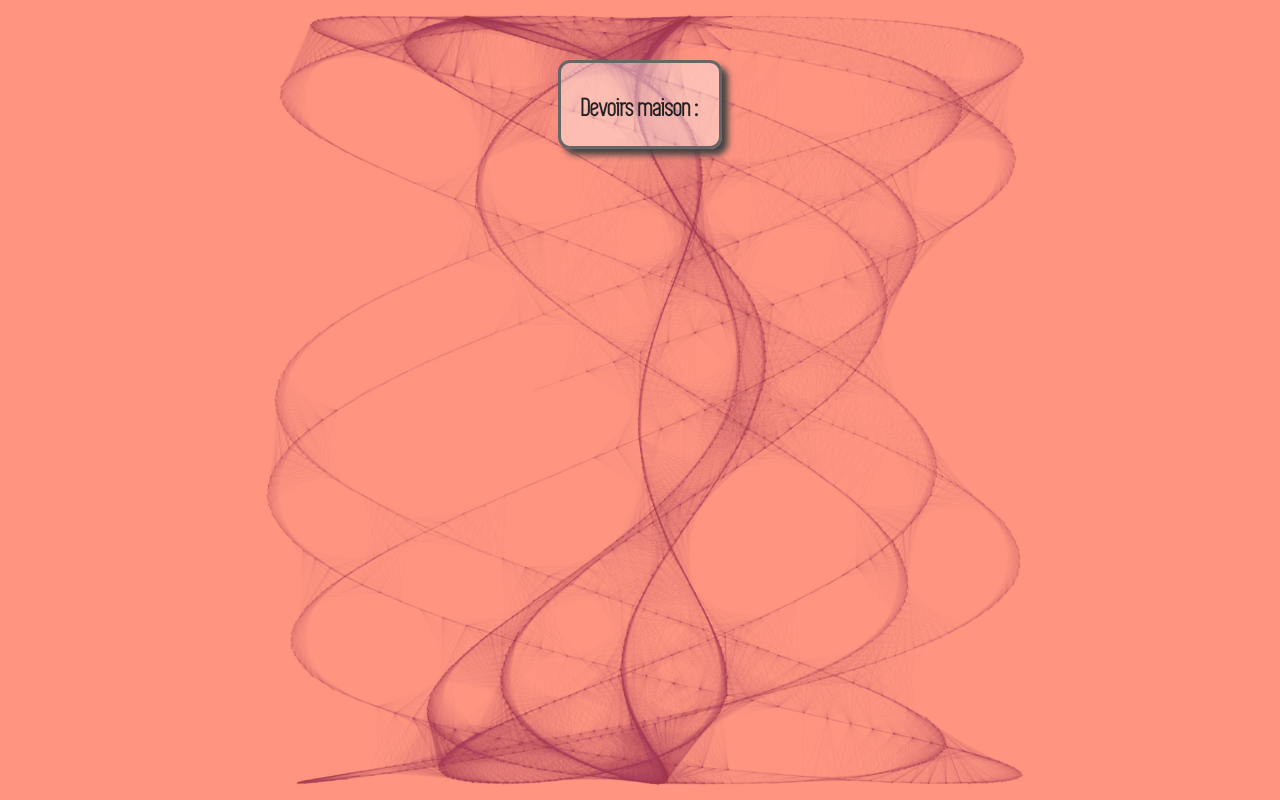
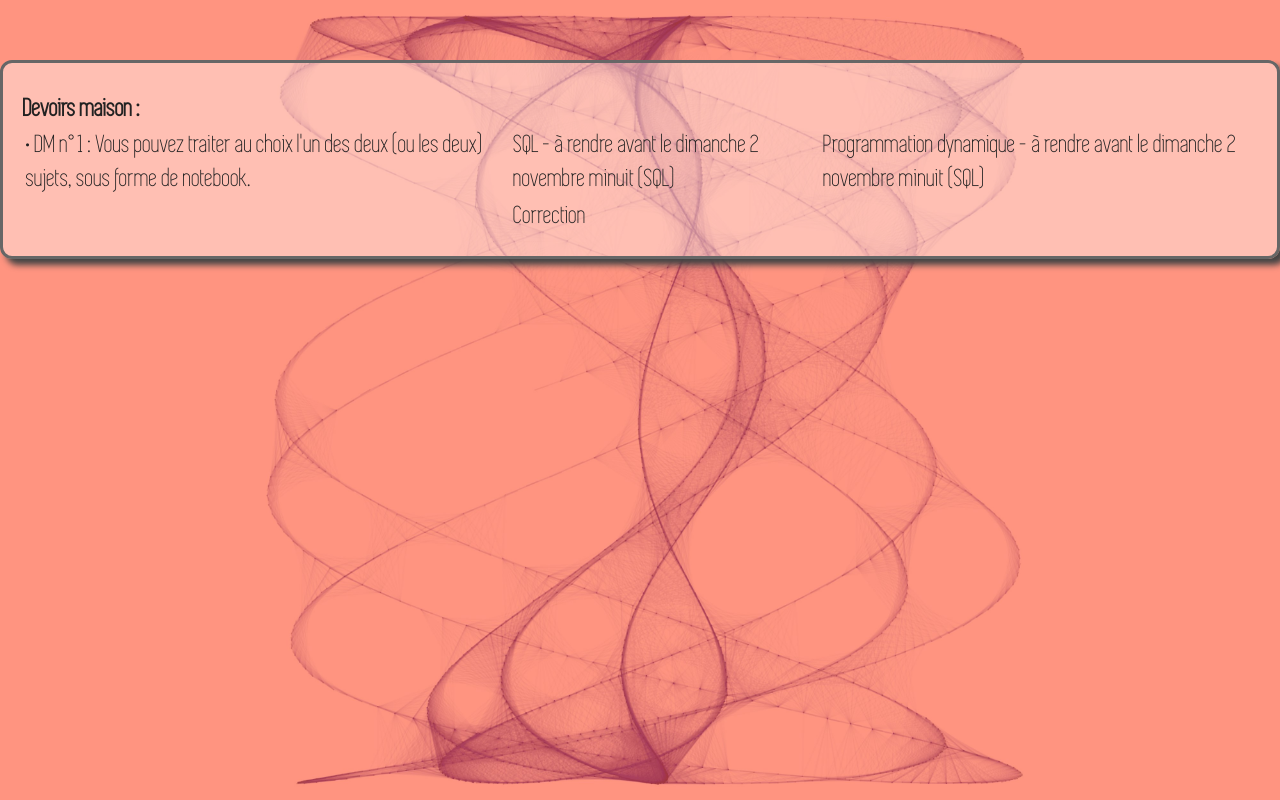
Before and after one commit to psietoilelamartin/mp, a plain HTML site: page DM.html in a window 1280 px wide. Drawn offline with Linux system fonts and the light colour scheme.

Commit message:
Update DM.html

```diff
--- a/DM.html
+++ b/DM.html
@@ -30,22 +30,25 @@
 	   <font style="font-weight: bold ;"> Devoirs maison :</font><br>
 	    <table>
 	      <tbody>
-		<!--
+
 		<tr>
-		  <td>&bull;  DM n° 1 :
+		  <td>&bull;  DM n° 1 : Vous pouvez traiter au choix l'un des deux (ou les deux) sujets, sous forme
+			  de notebook.
 		  </td>
-		  <td>   <a id="ipt" href="https://capytale2.ac-paris.fr/web/c/285e-4099363" target="_blank">à rendre avant le dimanche 3 novembre minuit (SQL)</a> &nbsp;
+		  <td>   <a id="ipt" href="https://capytale2.ac-paris.fr/web/c/7b7c-7670002" target="_blank">SQL - à rendre avant le dimanche 2 novembre minuit (SQL)</a> &nbsp;
+		  </td>
+		  <td>   <a id="ipt" href="https://capytale2.ac-paris.fr/web/c/d359-7670104" target="_blank">Programmation dynamique - à rendre avant le dimanche 2 novembre minuit (SQL)</a> &nbsp;
 		  </td>
 
 		<tr>
 		  <td>
 		  </td>
 		  <td>
-		    <a id="ipt" href="https://capytale2.ac-paris.fr/web/c/2fae-4093441" target="_blank">Correction</a>
+		    <a id="ipt" href="https://capytale2.ac-paris.fr/web/c/7b7c-7670002" target="_blank">Correction</a>
 		  </td>
 		</tr>
 
-
+		<!--
 		<tr>
 		  <td>&bull;  DM n° 2 :
 		  </td>
```
